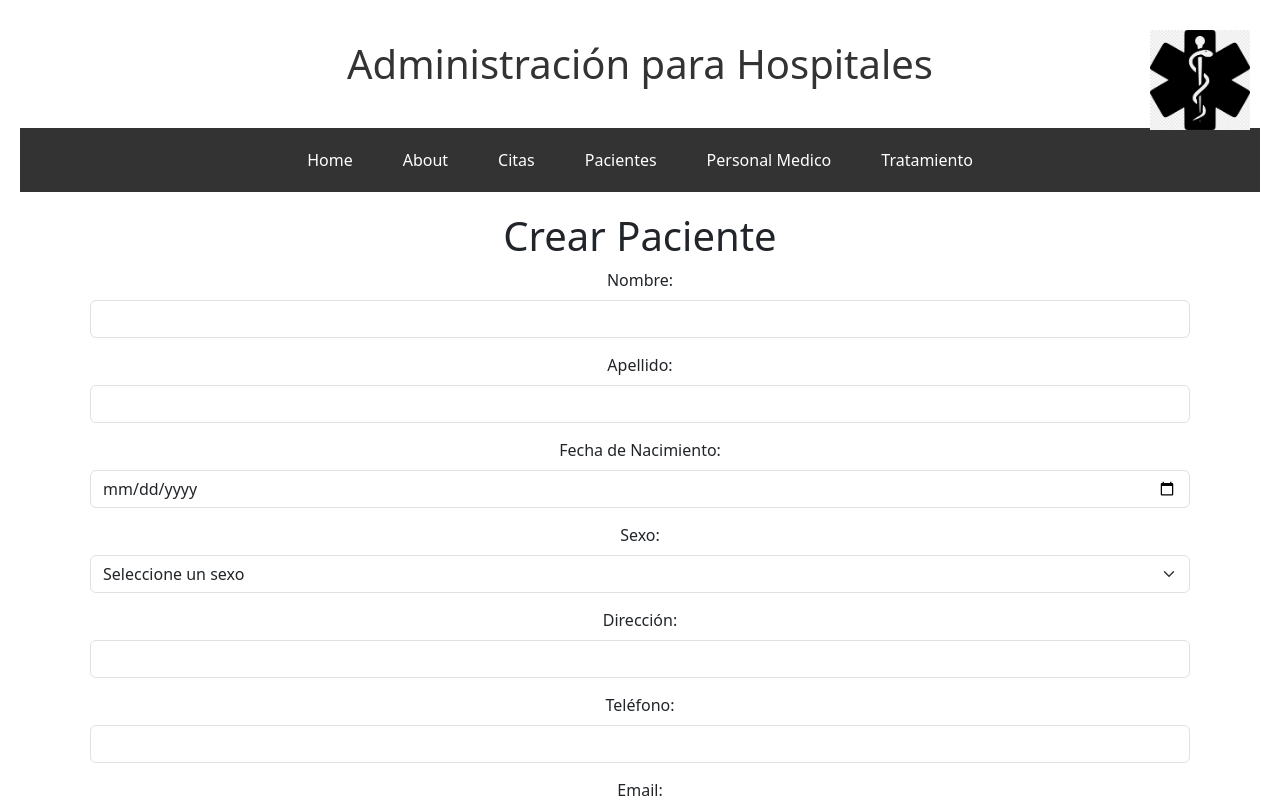
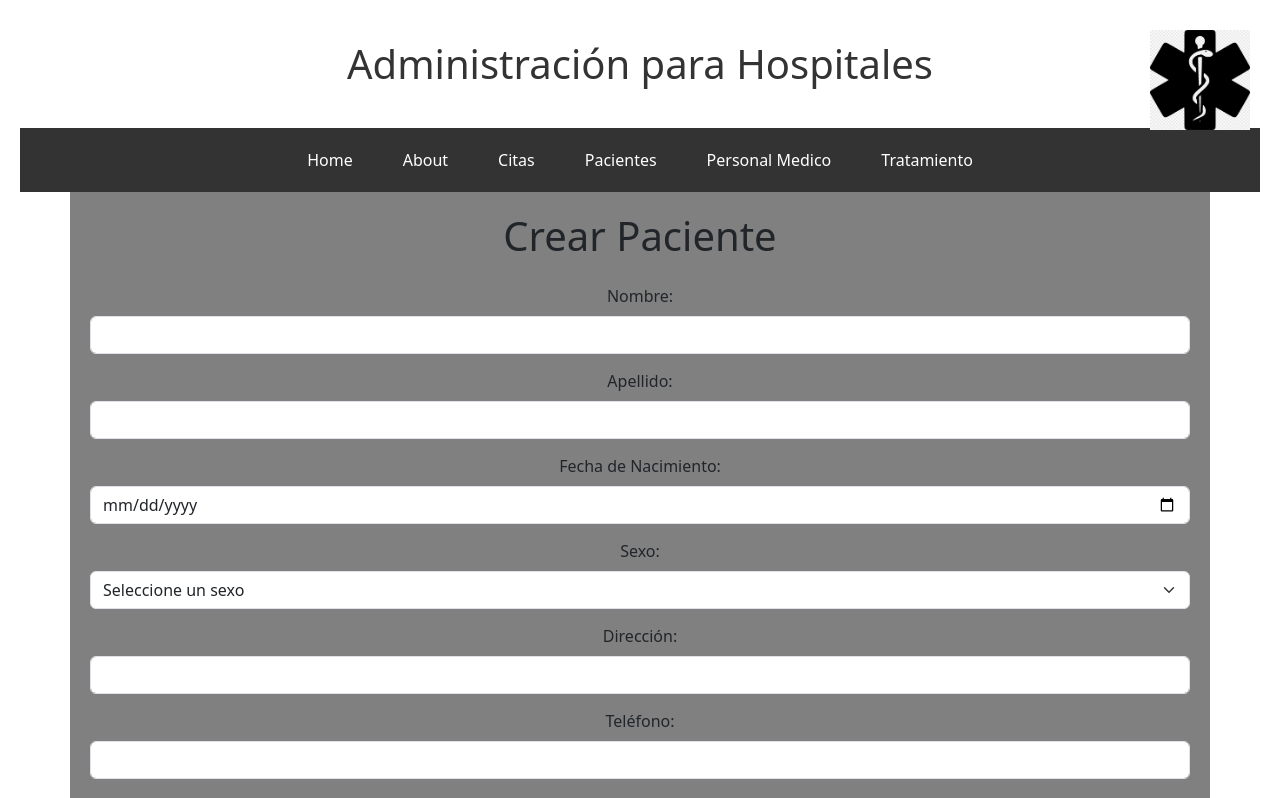
Before and after one commit to Daniela0245/hospital.p, a Vue app: page /pacientes/create in a window 1280 px wide. Shown: the top 798 px of the page. Built offline with nearby package versions, Linux system fonts and the light colour scheme.

Commit message:
Ultimos cambios

```diff
--- a/src/components/CreateCita.vue
+++ b/src/components/CreateCita.vue
@@ -1,6 +1,6 @@
 <template>
-  <div class="container bg-light">
-    <h1 class="text-center mb-4">Crear Cita</h1>
+ <div class="container" style="background-color: #808080;">
+  <h1 class="text-center mb-4">Crear Cita</h1>
     <form @submit.prevent="guardarCita">
       <div class="form-group">
         <label for="paciente_id" class="form-label">Paciente:</label>
--- a/src/components/pacientes/CreatePaciente.vue
+++ b/src/components/pacientes/CreatePaciente.vue
@@ -1,6 +1,6 @@
 <template>
-    <div class="container">
-      <h1>Crear Paciente</h1>
+  <div class="container" style="background-color: #808080;">
+    <h1 class="text-center mb-4">Crear Paciente</h1>
     <form @submit.prevent="guardarPaciente">
       <div class="form-group">
         <label for="nombre" class="form-label">Nombre:</label>
--- a/src/components/personal_medico/CreatePersonalmedico.vue
+++ b/src/components/personal_medico/CreatePersonalmedico.vue
@@ -1,6 +1,6 @@
 <template>
-    <div class="container">
-      <h1>Crear Personal Médico</h1>
+  <div class="container" style="background-color: #808080;">
+    <h1 class="text-center mb-4">Crear Personal Médico</h1>
     <form @submit.prevent="guardarPersonalMedico">
       <div class="form-group">
         <label for="nombre" class="form-label">Nombre:</label>
--- a/src/components/tratamiento/CreateTratamiento.vue
+++ b/src/components/tratamiento/CreateTratamiento.vue
@@ -1,6 +1,6 @@
 <template>
     <div class="container">
-      <h1>Crear Tratamiento</h1>
+      <router-link to="/tratamiento/create" class="btn btn-primary mb-3">Crear Tratamiento</router-link>
       <form @submit.prevent="guardarTratamiento">
         <div class="form-group">
           <label for="fecha_facturacion" class="form-label">Fecha de Facturación:</label>
--- a/src/router/index.js
+++ b/src/router/index.js
@@ -32,6 +32,7 @@ const routes = [
   { path: '/tratamiento/create', name: 'CreateTratamiento', component: CreateTratamiento },
   { path: '/tratamiento/:id/edit', name: 'EditarTratamiento', component: EditarTratamiento },
   { path: '/tratamiento/eliminar', name: 'EliminarTratamiento', component: EliminarTratamiento },
+
 ];
 
 const router = createRouter({
```
Lines whose indentation alone changed are shown as unchanged.
